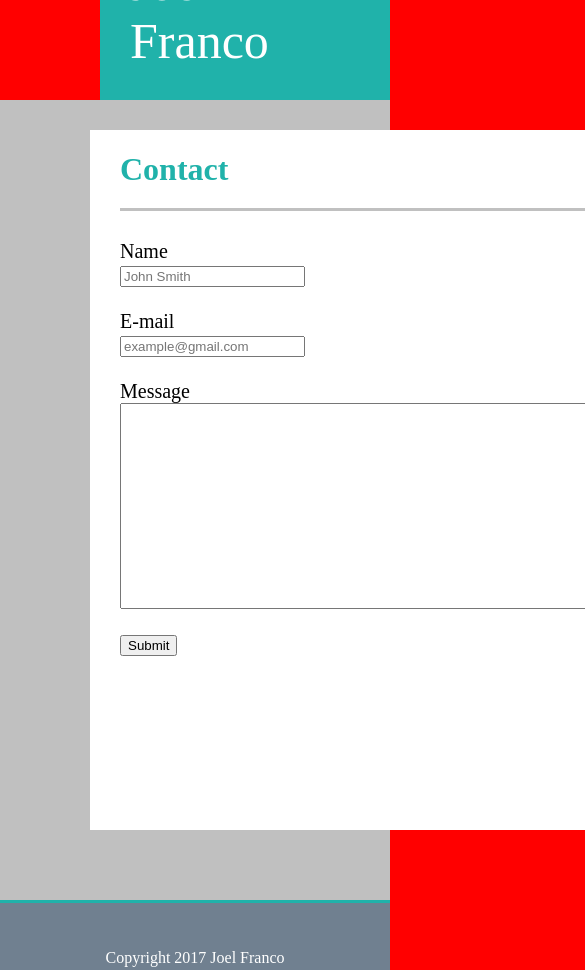
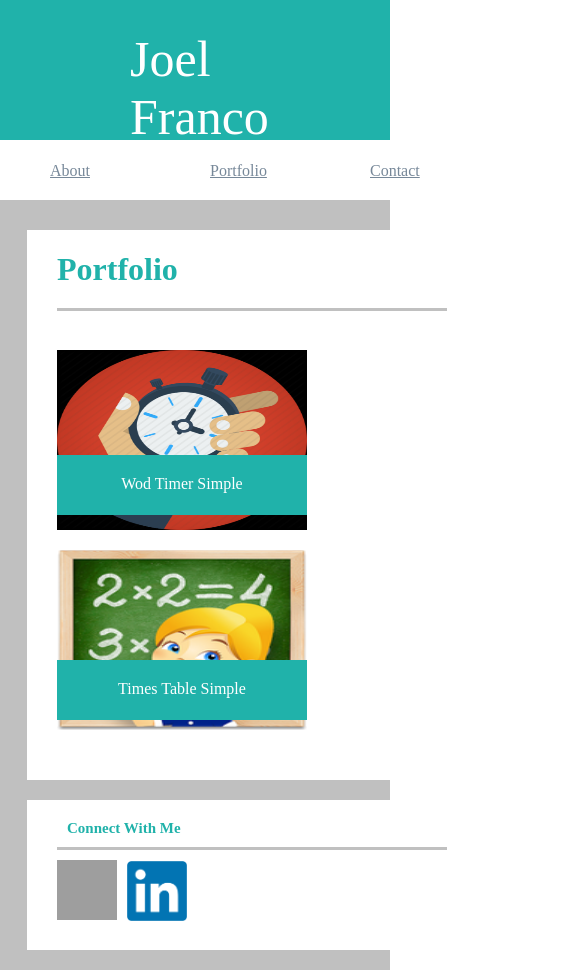
Before and after one commit to joelfranco89/Responsive-Portfolio, a plain HTML site: page portfolio.html in a window 390 px wide. Shown: the top 970 px of the page, 585 px wide, since content can reach past the window. Drawn offline with Linux system fonts and the light colour scheme; grey boxes are pictures that could not be loaded; files whose address does not match are found by name.

Commit message:
final product

```diff
--- a/assets/css/contact.css
+++ b/assets/css/contact.css
@@ -184,11 +184,129 @@ body{
 
 }
 @media only screen and (max-width: 768px) {
-    body {
-        background-color: blue;
-    }
+			.name{
+		color: white;
+		position: absolute;
+		margin: 0px;
+		bottom: 0px;
+		left: 50px;
+		padding: 30px;
+		font-size: 50px;
+		background-color: #20B2AA
+	}
+	.aboutLink{
+		color: #778899;
+		position: absolute;
+		padding: 20px;
+		margin: 0px;
+		bottom: 0px;
+		left: 410px;
+	}
+	.portfolioLink{
+		color: #778899;
+		position: absolute;
+		padding: 20px;
+		margin: 0px;
+		bottom: 0px;
+		left: 470px;
+	}
+	.contactLink{
+		color: #778899;
+		position: absolute;
+		padding: 20px;
+		margin: 0px;
+		bottom: 0px;
+		left: 550px;
+	}
+	.contactBox{
+		position: absolute;
+		top: 30px;
+		left: -3px;
+		height: 550px;
+		width: 600px;
+		background-color: white;
+		margin-right: 30px;
+		margin-left: 30px;
+	}
+	.connectWithMeBox{
+		position: absolute;
+		top: 600px;
+		left: 27px;
+		height: 150px;
+		width: 600px;
+		background-color: white;
+	}
+	.linkedInIcon{
+		position: absolute;
+		top: 61px;
+		left: 100px;
+	}
 }@media only screen and (max-width: 640px) {
-    body {
-        background-color: red;
-    }
+			.header{
+		position: relative;
+		top: 0;
+		height: 200px;
+	}
+		.name{
+		color: white;
+		position: absolute;
+		top: 0px;
+		bottom: 60px;
+		left: 0px;
+		right: 0px;
+		padding-left: 130px;
+		font-size: 50px;
+		background-color: #20B2AA
+	}
+	.aboutLink{
+		color: #778899;
+		position: absolute;
+		padding: 20px;
+		margin: 0px;
+		bottom: 0px;
+		left: 30px;
+	}
+.portfolioLink{
+	color: #778899;
+	position: absolute;
+	padding: 20px;
+	margin: 0px;
+	bottom: 0px;
+	left: 190px;
 }
+.contactLink{
+	color: #778899;
+	position: absolute;
+	padding: 20px;
+	margin: 0px;
+	bottom: 0px;
+	left: 350px;
+}
+	.contactBox{
+		position: absolute;
+		top: 30px;
+		left: -3px;
+		height: 550px;
+		width: 450px;
+		background-color: white;
+		margin-right: 30px;
+		margin-left: 30px;
+	}
+	.contactMessageSize{
+		height: 200px;
+		width: 400px;
+	}
+	.connectWithMeBox{
+		position: absolute;
+		top: 600px;
+		left: 27px;
+		height: 150px;
+		width: 450px;
+		background-color: white;
+	}
+	.linkedInIcon{
+		position: absolute;
+		top: 61px;
+
+}
+}
--- a/assets/css/index.css
+++ b/assets/css/index.css
@@ -255,8 +255,7 @@ body{
 		bottom: 60px;
 		left: 0px;
 		right: 0px;
-		text-align: center;
-		padding: 30px;
+		padding-left: 130px;
 		font-size: 50px;
 		background-color: #20B2AA
 	}
--- a/assets/css/portfolio.css
+++ b/assets/css/portfolio.css
@@ -184,11 +184,146 @@ body{
 
 }
 @media only screen and (max-width: 768px) {
-    body {
-        background-color: blue;
-    }
+				.name{
+		color: white;
+		position: absolute;
+		margin: 0px;
+		bottom: 0px;
+		left: 50px;
+		padding: 30px;
+		font-size: 50px;
+		background-color: #20B2AA
+	}
+	.aboutLink{
+		color: #778899;
+		position: absolute;
+		padding: 20px;
+		margin: 0px;
+		bottom: 0px;
+		left: 410px;
+	}
+	.portfolioLink{
+		color: #778899;
+		position: absolute;
+		padding: 20px;
+		margin: 0px;
+		bottom: 0px;
+		left: 470px;
+	}
+	.contactLink{
+		color: #778899;
+		position: absolute;
+		padding: 20px;
+		margin: 0px;
+		bottom: 0px;
+		left: 550px;
+	}
+	.contactBox{
+		position: absolute;
+		top: 30px;
+		left: -3px;
+		height: 550px;
+		width: 600px;
+		background-color: white;
+		margin-right: 30px;
+		margin-left: 30px;
+	}
+	.connectWithMeBox{
+		position: absolute;
+		top: 600px;
+		left: 27px;
+		height: 150px;
+		width: 600px;
+		background-color: white;
+	}
+	.linkedInIcon{
+		position: absolute;
+		top: 61px;
+		left: 100px;
+	}
+
 }@media only screen and (max-width: 640px) {
-    body {
-        background-color: red;
-    }
+				.header{
+		position: relative;
+		top: 0;
+		height: 200px;
+	}
+		.name{
+		color: white;
+		position: absolute;
+		top: 0px;
+		bottom: 60px;
+		left: 0px;
+		right: 0px;
+		padding-left: 130px;
+		font-size: 50px;
+		background-color: #20B2AA
+	}
+	.aboutLink{
+		color: #778899;
+		position: absolute;
+		padding: 20px;
+		margin: 0px;
+		bottom: 0px;
+		left: 30px;
+	}
+.portfolioLink{
+	color: #778899;
+	position: absolute;
+	padding: 20px;
+	margin: 0px;
+	bottom: 0px;
+	left: 190px;
 }
+.contactLink{
+	color: #778899;
+	position: absolute;
+	padding: 20px;
+	margin: 0px;
+	bottom: 0px;
+	left: 350px;
+}
+	.contactBox{
+		position: absolute;
+		top: 30px;
+		left: -3px;
+		height: 550px;
+		width: 450px;
+		background-color: white;
+		margin-right: 30px;
+		margin-left: 30px;
+	}
+	.contactMessageSize{
+		height: 200px;
+		width: 400px;
+	}
+	.connectWithMeBox{
+		position: absolute;
+		top: 600px;
+		left: 27px;
+		height: 150px;
+		width: 450px;
+		background-color: white;
+	}
+	.linkedInIcon{
+		position: absolute;
+		top: 61px;
+	}
+	.timesTable{
+	position: absolute;
+	top: 320px;
+	left: 30px;
+	}
+	.timesTableTitle{
+	position: absolute;
+	background-color: #20B2AA;
+	color: white;
+	width: 250px;
+	height: 40px;
+	top: 430px;
+	left: 30px;
+	text-align: center;
+	padding-top: 20px;
+}
+
+}
--- a/portfolio.html
+++ b/portfolio.html
@@ -15,21 +15,20 @@
 </div>
 <div class="body">
 	<div class="contactBox">
-		<h1 class="contact">Contact</h1>
-		<form action="joel.franco0789@gmail.com" method="post" enctype="text/plain" class="contactInfo">
-		Name<br>
-		<input type="text" name="name" placeholder="John Smith"><br><br>
-		E-mail<br>
-		<input type="text" name="mail" placeholder="example@gmail.com"><br><br>
-		Message<br>
-		<input type="text" name="comment" class="contactMessageSize"><br><br>
-		<input type="submit" value="Submit">
-		</form>
+		<h1 class="contact">Portfolio</h1>
+
+				<a href="https://itunes.apple.com/us/app/wod-timer-simple/id1226296510?ls=1&mt=8"><img src="file:///Users/joelfranco/Desktop/Basic-Portfolio/assets/images/wodTimerPicture.png" alt="No picture"  height="180" width="250" class="crossfitTimer">
+				<div class="crossfitTimerTitle">Wod Timer Simple</div>
+				</a>
+				<a href="https://itunes.apple.com/us/app/times-table-simple/id1235353525?ls=1&mt=8"><img src="file:///Users/joelfranco/Desktop/Basic-Portfolio/assets/images/timesTablePicture.png" alt="No picture"  height="180" width="250" class="timesTable">
+				<div class="timesTableTitle">Times Table Simple</div>
+				</a>
+
 	</div>
 	<div class="connectWithMeBox">
 		<h1 class="connectWithMe">Connect With Me</h1>
-		<a href="https://github.com/joelfranco89"><img src="assets/images/gitHubIcon.png" alt="gitHub" class="iconSize gitHubIcon"></a>
-		<a href="https://www.linkedin.com/in/joel-franco-578b9a37/"><img src="assets/images/linkedInIcon.png" alt="linkedIn" class="iconSize linkedInIcon"></a>
+		<a href="https://github.com/joelfranco89"><img src="http://icons.iconarchive.com/icons/limav/flat-gradient-social/512/Github-icon.png" alt="gitHub" class="iconSize gitHubIcon"></a>
+		<a href="https://www.linkedin.com/in/joel-franco-578b9a37/"><img src="file:///Users/joelfranco/Desktop/Basic-Portfolio/assets/images/linkedInIcon.png" alt="linkedIn" class="iconSize linkedInIcon"></a>
 	</div>
 </div>
 	<div class="footer">
```
Also changed, not shown: 1 other file.
